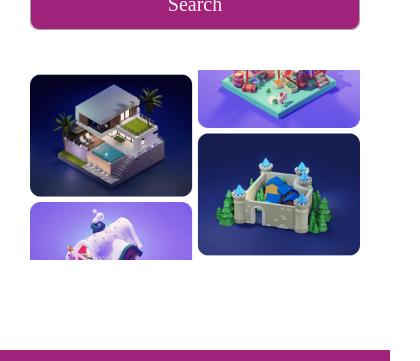
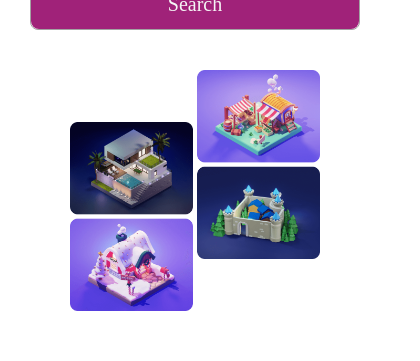
Before and after one commit to Princeizekor/hng9-stage3-project, a React (Create React App) app: page / in a window 390 px wide. Shown: the part 442-803 px from the top of the page, 420 px wide, since content can reach past the window. Built offline with nearby package versions, Linux system fonts and the light colour scheme; a web font is replaced by a local one.

Commit message:
fix bug: fixing some issues

```diff
--- a/src/styles/Discover.css
+++ b/src/styles/Discover.css
@@ -91,16 +91,8 @@
         padding: 30px;
     }
 
-    .disc-img1 {
+    .disc-img {
         top: 150px;
-    }
-
-    .disc-img2 {
-        left: 130px;
-    }
-
-    .disc-img3 {
-        left: 100px;
     }
 }
 
@@ -131,21 +123,9 @@
         padding: 0px;
     }
 
-    .disc-img1 {
-        left: 0px;
-        top: 0px;
-    }
-
-    .disc-img2 {
-        left: auto;
-        right: 0%;
-        top: 0px;
-    }
-
-    .disc-img3 {
-        left: 20%;
-        top: auto;
-        bottom: 0%;
+    .disc-img {
+        position: static;
+        width: 380px;
     }
 }
 
@@ -197,9 +177,7 @@
         flex-direction: column;
     }
 
-    .disc-img1,
-    .disc-img2,
-    .disc-img3 {
+    .disc-img {
         position: static;
         width: 80%;
     }
--- a/src/styles/Home.css
+++ b/src/styles/Home.css
@@ -97,15 +97,15 @@ border-radius: 0px 8px 8px 0px;
     }
 
     .home-text {
-        width: 550px;
+        width: 400px;
         height: 120px;
-        font-size: 40px;
+        font-size: 30px;
     }
 
     .home-text2 {
-        width: 400px;
+        width: 350px;
         height: 102px;
-        font-size: 20px;
+        font-size: 16px;
         margin-top: 0px;
     }
 
@@ -113,10 +113,18 @@ border-radius: 0px 8px 8px 0px;
         margin-top: 50px;
     }
 
+    .disp2 {
+        position: relative;
+        width: 45%;
+        height: 100%;
+        display: flex;
+        justify-content: center;
+    }
+
     .image3 {
-        width: 200px;
-        left: auto;
-        right: 0%;
+        position: static;
+        width: 370px;
+        height: auto;
     }
 }
 
@@ -186,16 +194,14 @@ border-radius: 0px 8px 8px 0px;
 
     .disp2 {
         width: 100%;
-        height: 300px;
+        height: auto;
         margin-top: 40px;
     }
 
     .image3 {
-        width: 234px;
-        height: 176px;
-        left: auto;
-        right: 0%;
-        top: 0px;
+        position: static;
+        width: 400px;
+        height: auto;
     }
 }
 
@@ -213,13 +219,12 @@ border-radius: 0px 8px 8px 0px;
     .disp2 {
         display: flex;
         height: auto;
-        flex-direction: column;
     }
 
     .image3 {
         position: static;
-        width: 100%;
-        height: 190px;
+        width: 250px;
+        height: auto;
         object-fit: cover;
         background-position: center;
         background-repeat: no-repeat;
--- a/src/styles/Place.css
+++ b/src/styles/Place.css
@@ -54,7 +54,6 @@
     padding: 20px;
     justify-content: space-between;
     color: #333333;
-    cursor: pointer;
 }
 
 @media screen and (max-width: 1023px) {
```
